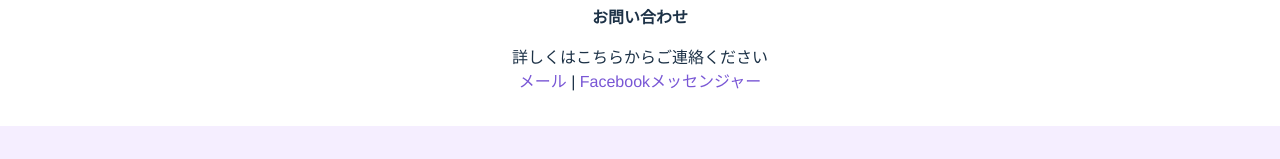
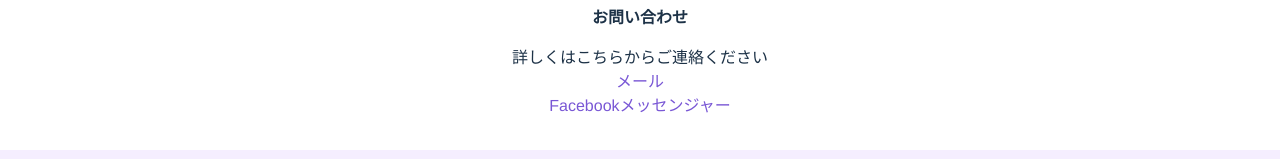
Before and after one commit to okyohe/simulate, a Vue app: page /#/OurPassion in a window 1280 px wide. Shown: the part 749-908 px from the top of the page. Built offline with nearby package versions, Linux system fonts and the light colour scheme.

Commit message:
menu changed

```diff
--- a/src/pages/OurPassion.vue
+++ b/src/pages/OurPassion.vue
@@ -10,8 +10,8 @@
     <div class="slide">
       <h3>お問い合わせ</h3>
       <p>詳しくはこちらからご連絡ください</p>
-      <a mailto="deerveryone@gmail.com">メール</a> |
-      <a href="https://www.facebook.com/yohei.watanabe.12/">Facebookメッセンジャー</a>
+      <p><a mailto="deerveryone@gmail.com">メール</a></p>
+      <p><a href="https://www.facebook.com/yohei.watanabe.12/">Facebookメッセンジャー</a></p>
     </div>
 
 
```
